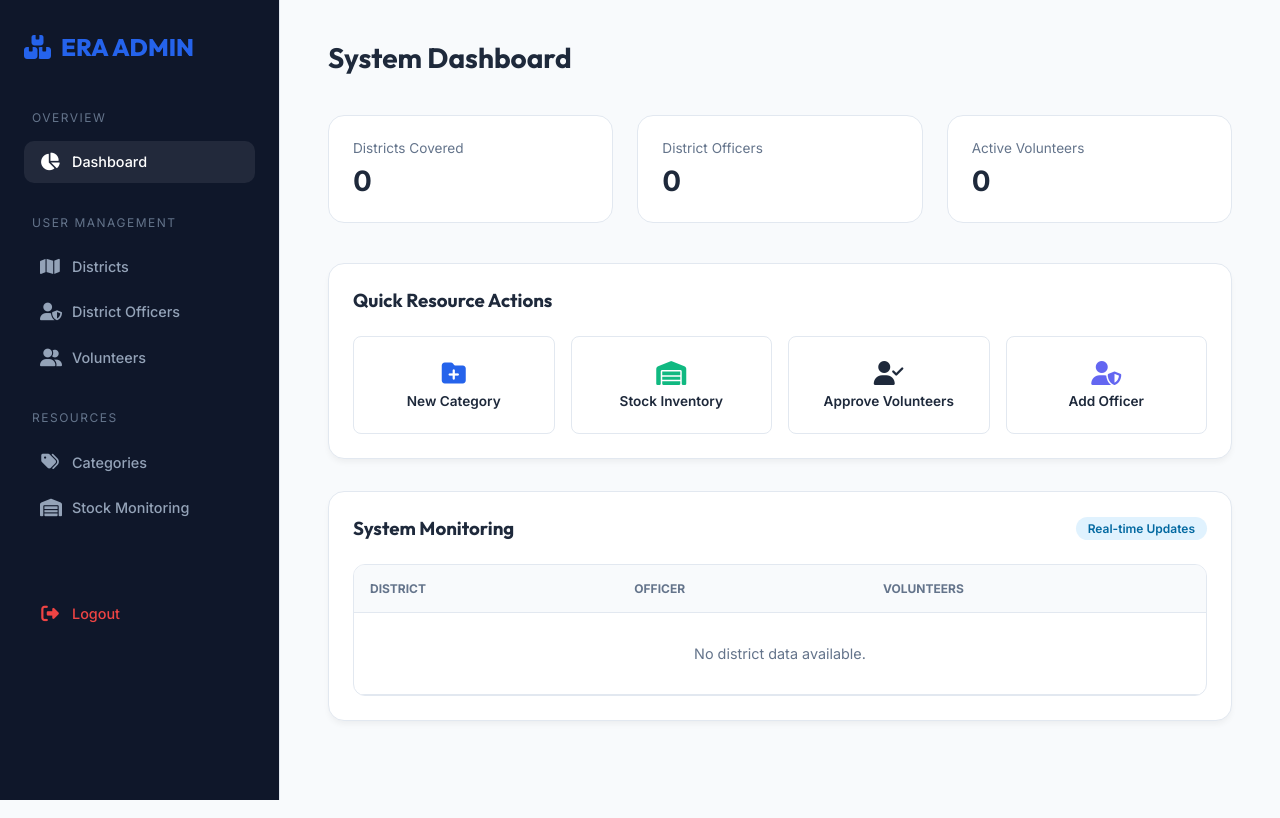
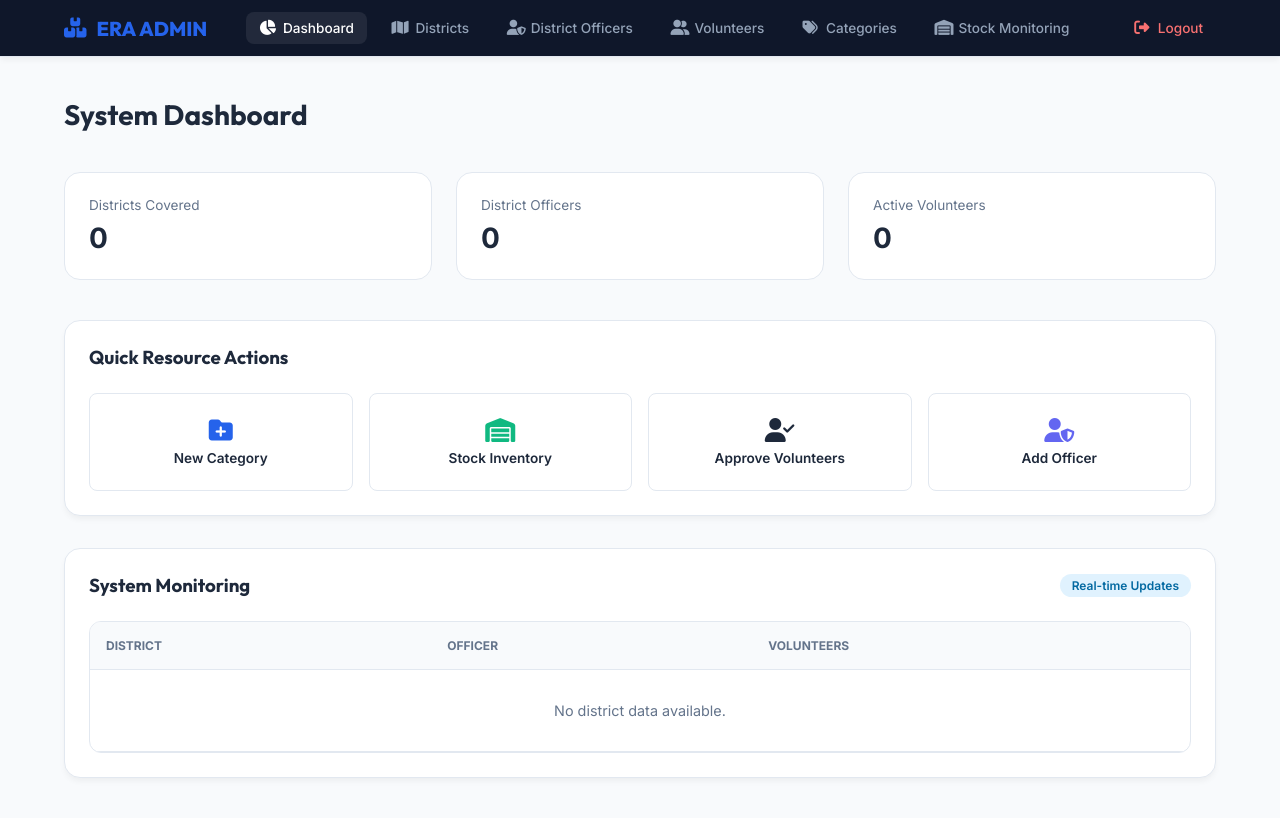
Before and after one commit to VishnuSuresh0204/Resource-Allocation-System-, a Django app: page /admin_home/ in a window 1280 px wide. Run offline with Django 5.2, Linux system fonts and the light colour scheme; data that the repository does not hold is empty.

Commit message:
layout: Convert portal navigation from sidebars to sticky top navbars

```diff
--- a/templates/ADMIN/commen.html
+++ b/templates/ADMIN/commen.html
@@ -22,65 +22,73 @@
         * { margin: 0; padding: 0; box-sizing: border-box; }
         body { background: var(--bg); color: var(--text-main); font-family: 'Inter', sans-serif; }
 
-        .dashboard-wrapper { display: flex; min-height: 100vh; }
+        .dashboard-wrapper { display: flex; flex-direction: column; min-height: 100vh; }
 
-        /* Sidebar */
-        .sidebar {
-            width: 280px;
+        /* Top Navbar */
+        .navbar {
+            display: flex;
+            justify-content: space-between;
+            align-items: center;
             background: var(--sidebar);
-            border-right: 1px solid var(--border);
-            padding: 2rem 1.5rem;
-            position: fixed;
-            height: 100vh;
-            overflow-y: auto;
+            padding: 0.75rem 5%;
+            position: sticky;
+            top: 0;
+            z-index: 1000;
+            box-shadow: var(--shadow);
+            border-bottom: 1px solid var(--border);
         }
 
         .logo {
             font-family: 'Outfit', sans-serif;
-            font-size: 1.5rem;
+            font-size: 1.25rem;
             font-weight: 800;
             color: var(--primary);
             text-decoration: none;
             display: flex;
             align-items: center;
             gap: 10px;
-            margin-bottom: 3rem;
         }
 
-        .nav-group { margin-bottom: 2rem; }
-        .nav-group-title {
-            font-size: 0.75rem;
-            text-transform: uppercase;
-            letter-spacing: 1.5px;
-            color: var(--text-muted);
-            margin-bottom: 1rem;
-            padding-left: 0.5rem;
+        .nav-links {
+            display: flex;
+            gap: 0.75rem;
+            align-items: center;
         }
 
         .nav-link {
             display: flex;
             align-items: center;
-            gap: 12px;
-            padding: 0.75rem 1rem;
+            gap: 8px;
+            padding: 0.5rem 0.8rem;
             text-decoration: none;
             color: #94a3b8;
             font-weight: 500;
-            border-radius: 10px;
-            margin-bottom: 0.25rem;
-            font-size: 0.9rem;
+            border-radius: 8px;
+            font-size: 0.85rem;
+            transition: all 0.2s ease;
         }
 
-        .nav-link i { font-size: 1.1rem; width: 20px; text-align: center; }
+        .nav-link i { font-size: 0.95rem; width: 16px; text-align: center; }
         .nav-link:hover, .nav-link.active {
             background: rgba(255, 255, 255, 0.08);
             color: #ffffff;
         }
 
+        .logout-btn {
+            color: #f87171 !important;
+        }
+        .logout-btn:hover {
+            background: rgba(239, 68, 68, 0.15) !important;
+            color: #f87171 !important;
+        }
+
         /* Main Content */
         .main-content {
-            margin-left: 280px;
             flex: 1;
-            padding: 2.5rem 3rem;
+            padding: 2.5rem 5%;
+            width: 100%;
+            max-width: 1400px;
+            margin: 0 auto;
         }
 
         .page-header {
@@ -147,48 +155,39 @@
         .badge-info { background: #e0f2fe; color: #0369a1; }
         .badge-success { background: #dcfce7; color: #15803d; }
 
-        @media (max-width: 1024px) {
-            .sidebar { width: 80px; padding: 2rem 0.5rem; }
-            .sidebar .logo span, .sidebar .nav-group-title, .sidebar .nav-link span { display: none; }
-            .main-content { margin-left: 80px; }
+        @media (max-width: 768px) {
+            .navbar { flex-direction: column; gap: 10px; padding: 1rem; }
+            .nav-links { flex-wrap: wrap; justify-content: center; }
+            .nav-link span { display: none; }
         }
     </style>
     {% block extra_css %}{% endblock %}
 </head>
 <body>
     <div class="dashboard-wrapper">
-        <aside class="sidebar">
+        <header class="navbar">
             <a href="/admin_home/" class="logo">
                 <i class="fas fa-boxes-stacked"></i>
                 <span>ERA ADMIN</span>
             </a>
 
-            <div class="nav-group">
-                <div class="nav-group-title">Overview</div>
+            <div class="nav-links">
                 <a href="/admin_home/" class="nav-link {% if request.path == '/admin_home/' %}active{% endif %}">
                     <i class="fas fa-chart-pie"></i><span>Dashboard</span>
                 </a>
-            </div>
-
-            <div class="nav-group">
-                <div class="nav-group-title">User Management</div>
                 <a href="/admin_manage_districts/" class="nav-link"><i class="fas fa-map"></i><span>Districts</span></a>
                 <a href="/admin_manage_staff/" class="nav-link"><i class="fas fa-user-shield"></i><span>District Officers</span></a>
                 <a href="/admin_approve_volunteers/" class="nav-link"><i class="fas fa-user-group"></i><span>Volunteers</span></a>
-            </div>
-
-            <div class="nav-group">
-                <div class="nav-group-title">Resources</div>
                 <a href="/admin_manage_resource_categories/" class="nav-link"><i class="fas fa-tags"></i><span>Categories</span></a>
                 <a href="/admin_view_resource_stock/" class="nav-link"><i class="fas fa-warehouse"></i><span>Stock Monitoring</span></a>
             </div>
 
-            <div style="margin-top: auto; padding-top: 2rem;">
-                <a href="/logout/" class="nav-link" style="color: #ef4444;">
+            <div>
+                <a href="/logout/" class="nav-link logout-btn">
                     <i class="fas fa-sign-out-alt"></i><span>Logout</span>
                 </a>
             </div>
-        </aside>
+        </header>
 
         <main class="main-content">
             {% if messages %}
```
Also changed, not shown: templates/CITIZEN/commen.html (+46 -38 lines), templates/STAFF/commen.html (+46 -38 lines), templates/VOLUNTEER/commen.html (+46 -38 lines).
